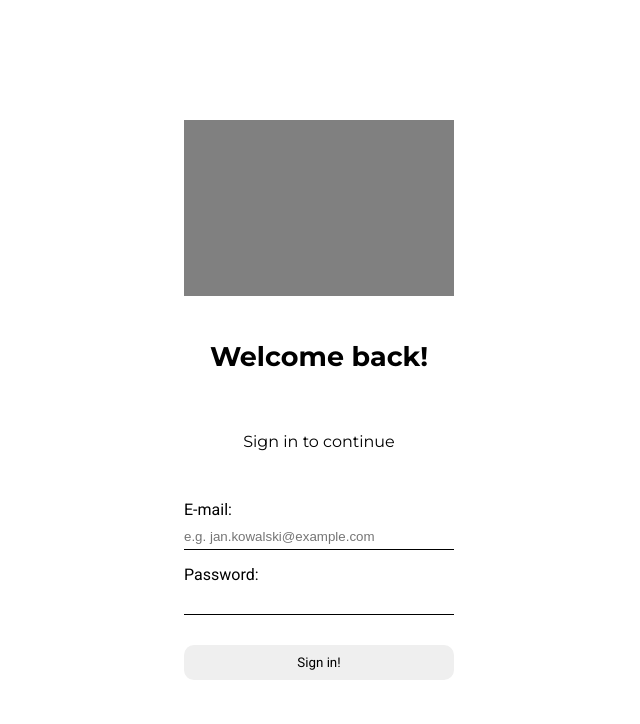
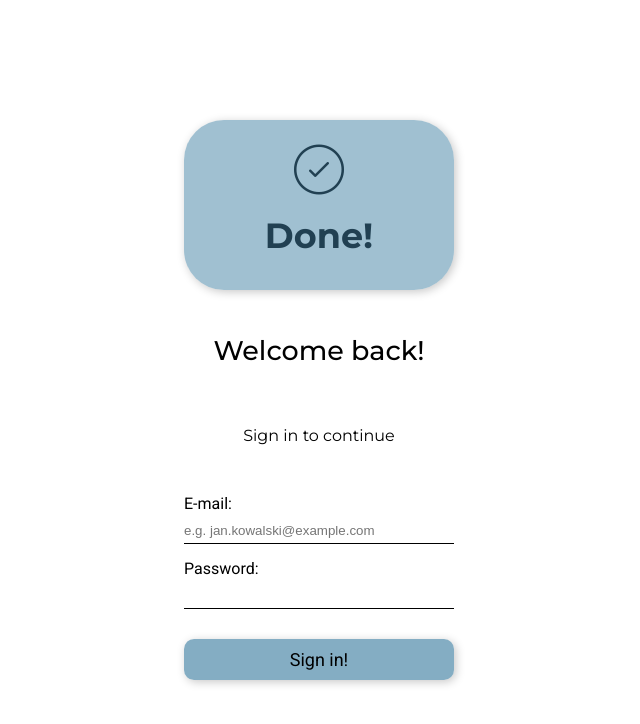
Before and after one commit to nanoDW/CC3_ToDoApp, a website built with webpack: page client/src/index.html in a window 1280 px wide. Shown: the whole page, without its empty margins (321-961 px from the left). Built offline with nearby package versions, Linux system fonts and the light colour scheme; a web font is replaced by a local one.

Commit message:
login screen style updated

```diff
--- a/client/src/index.html
+++ b/client/src/index.html
@@ -16,7 +16,12 @@
       <!-- login screen -->
       <div class="login-screen">
         <div class="login-container">
-          <div class="login-logo"></div>
+          <div class="login-logo">
+            <i class="zwicon-checkmark-circle"></i>
+            <h2 class="login-logo__text">
+              Done!
+            </h2>
+          </div>
           <h2>Welcome back!</h2>
           <h3>Sign in to continue</h3>
           <form action="" class="login-form">
--- a/client/src/style/style.css
+++ b/client/src/style/style.css
@@ -35,9 +35,22 @@ input {
 }
 .login-logo {
   width: 270px;
-  height: 176px;
-  background-color: gray;
-  /* align-self: center; */
+  height: 170px;
+  background-color: rgba(66, 129, 164, 0.5);
+  border-radius: 40px;
+  display: flex;
+  flex-direction: column;
+  justify-content: center;
+  align-items: center;
+  color: #214052;
+  box-shadow: 2px 2px 10px rgba(0, 0, 0, 0.22);
+}
+.login-logo i {
+  font-size: 60px;
+}
+.login-logo .login-logo__text {
+  font-weight: 700;
+  font-size: 35px;
 }
 
 .login-container {
@@ -52,7 +65,7 @@ input {
 }
 .login-container h2 {
   font-family: "Montserrat", sans-serif;
-  font-weight: 700;
+  font-weight: 500;
   font-size: 27px;
   margin: 15px;
 }
@@ -75,6 +88,9 @@ input {
 .btn--login {
   padding: 10px;
   margin-top: 20px;
+  font-size: 18px;
+  background-color: #4282a4a6;
+  box-shadow: 2px 2px 10px rgba(0, 0, 0, 0.22);
 }
 .login-form__input--email,
 .login-form__input--password {
```
